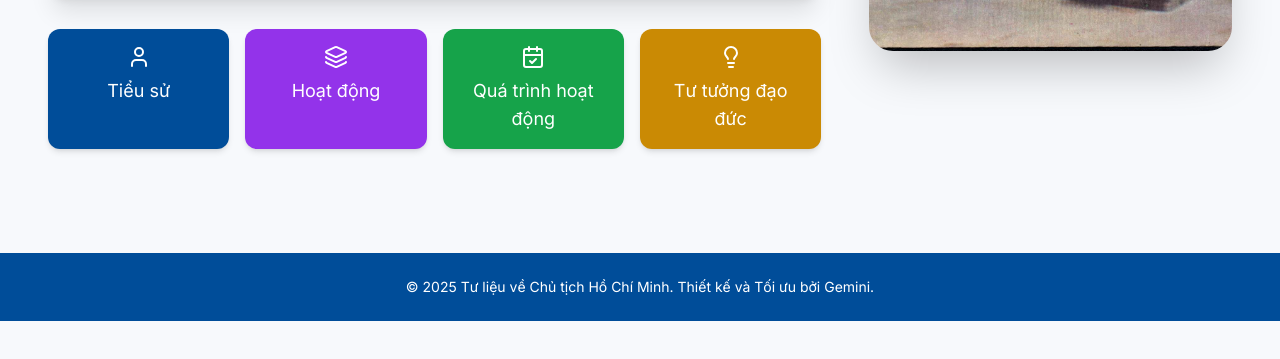
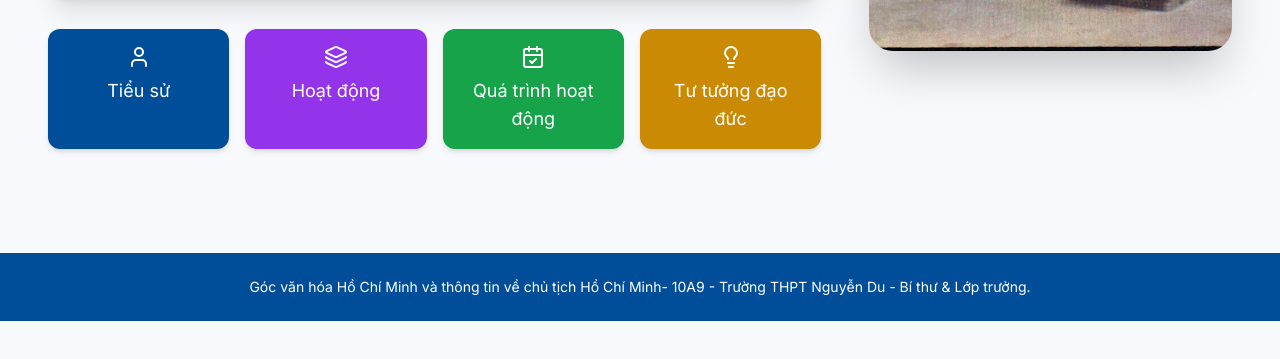
Before and after one commit to namtr222289-ops/ho-chi-minh-tieu-su, a website: page index.html in a window 1280 px wide. Shown: the part 643-1002 px from the top of the page. Drawn offline with nearby package versions, Linux system fonts and the light colour scheme.

Commit message:
Update index.html

```diff
--- a/index.html
+++ b/index.html
@@ -530,7 +530,7 @@
 
     <footer class="bg-[var(--primary-color)] dark:bg-[#0f172a] text-white py-6 mt-10 transition duration-500">
         <div class="max-w-7xl mx-auto px-4 text-center text-sm">
-            <p>&copy; 2025 Tư liệu về Chủ tịch Hồ Chí Minh. Thiết kế và Tối ưu bởi Gemini.</p>
+            <p>Góc văn hóa Hồ Chí Minh và thông tin về chủ tịch Hồ Chí Minh- 10A9 - Trường THPT Nguyễn Du - Bí thư & Lớp trưởng.</p>
         </div>
     </footer>
 
```
